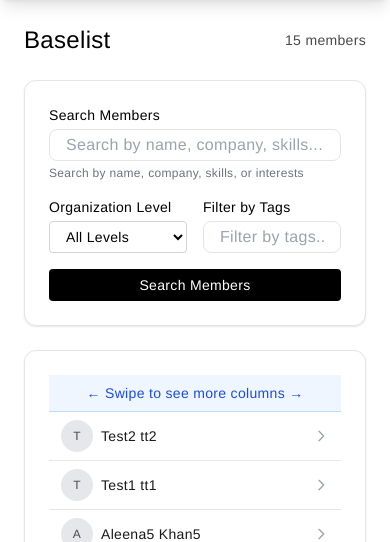
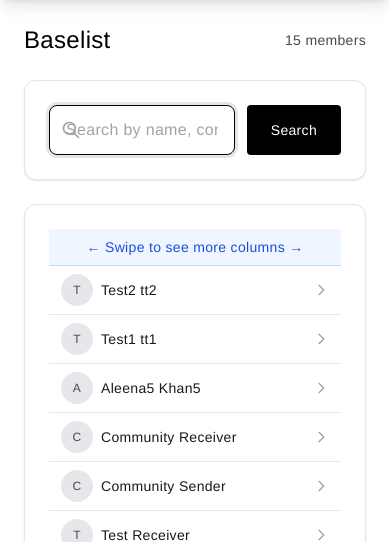
Before and after one commit to AleenaKhan10/Project-GrowComm, a Django app: page /community/ in a window 390 px wide. Shown: the part 66-608 px from the top of the page. Run offline with Django 5.2, Linux system fonts and the light colour scheme; a user stored in the database is signed in; data comes from the database, SQL or seed files in the repository; both versions use the stored data as it was after the commit; some libraries are stand-ins or nearby versions; some web fonts are replaced.

Commit message:
Refactor user list view to implement unified search functionality, allowing users to search by name, company, location, tags, and skills. Update templates for improved search interface and remove old filtering options for a cleaner user experience. Allow all users to create invites without verification in the invites section.

```diff
--- a/communities/views.py
+++ b/communities/views.py
@@ -18,37 +18,52 @@
 
 @login_required
 def user_list(request):
-    """Main community page showing all users with search and filter functionality"""
-    form = ProfileSearchForm(request.GET)
+    """Main community page showing all users with unified search functionality"""
+    # Get the unified search query
+    search_query = request.GET.get('q', '').strip()
 
     # Get all users except current user
     users = User.objects.exclude(id=request.user.id).select_related('profile')
 
-    # Apply filters if form is valid
-    if form.is_valid():
-        search = form.cleaned_data.get('search')
-        organization_level = form.cleaned_data.get('organization_level')
-        tags = form.cleaned_data.get('tags')
+    # Apply unified search if provided
+    if search_query:
+        # Split search query into words for better matching
+        search_words = search_query.split()
 
-        if search:
-            users = users.filter(
-                Q(first_name__icontains=search) |
-                Q(last_name__icontains=search) |
-                Q(username__icontains=search) |
-                Q(profile__company__icontains=search) |
-                Q(profile__team__icontains=search) |
-                Q(profile__bio__icontains=search) |
-                Q(profile__tags__icontains=search) |
-                Q(profile__schools__icontains=search)
+        # Build search filter using OR logic - users matching ANY word will be returned
+        search_filter = Q()
+        for word in search_words:
+            word_lower = word.lower()
+
+            # Create basic field searches
+            word_filter = (
+                Q(first_name__icontains=word) |
+                Q(last_name__icontains=word) |
+                Q(username__icontains=word) |
+                Q(profile__company__icontains=word) |
+                Q(profile__team__icontains=word) |
+                Q(profile__location__icontains=word) |
+                Q(profile__bio__icontains=word) |
+                Q(profile__tags__icontains=word) |
+                Q(profile__schools__icontains=word) |
+                Q(profile__organization_level__icontains=word)
             )
 
-        if organization_level:
-            users = users.filter(profile__organization_level=organization_level)
+            # Add special handling for organization level display names
+            from profiles.models import UserProfile
+            org_level_matches = Q()
+            for key, display_name in UserProfile.ORGANIZATION_LEVELS:
+                if word_lower in display_name.lower():
+                    org_level_matches |= Q(profile__organization_level=key)
 
-        if tags:
-            tag_list = [tag.strip().lower() for tag in tags.split(',') if tag.strip()]
-            for tag in tag_list:
-                users = users.filter(profile__tags__icontains=tag)
+            word_filter |= org_level_matches
+            # Use OR logic - users matching ANY search word will be included
+            search_filter |= word_filter
+
+        users = users.filter(search_filter).distinct()
+
+    # Keep the old form for backward compatibility but hidden
+    form = ProfileSearchForm(request.GET)
 
     # Order by newest members first
     users = users.order_by('-profile__created_date')
@@ -93,6 +108,7 @@
 
     context = {
         'form': form,
+        'search_query': search_query,
         'page_obj': page_obj,
         'total_users': users.count(),
         'user_is_verified': request.user.is_superuser or (hasattr(request.user, 'profile') and request.user.profile.is_verified),
--- a/invites/views.py
+++ b/invites/views.py
@@ -30,11 +30,7 @@
 
     if request.method == 'POST':
         if 'create_invite' in request.POST:
-            # Check if user is verified before creating invite (superadmins bypass)
-            if not request.user.is_superuser and not request.user.profile.is_verified:
-                messages.error(request, f"You need {request.user.profile.referrals_needed} more referrals to create invite links.")
-                return redirect('invites:my_invites')
-
+            # Allow all users to create invites (no verification required)
             invite_form = CreateInviteForm(request.POST)
             if invite_form.is_valid():
                 invite = invite_form.save(user=request.user)
--- a/templates/communities/user_list.html
+++ b/templates/communities/user_list.html
@@ -227,47 +227,36 @@
         <div class="text-sm text-gray-600">{{ total_users }} members</div>
     </div>
 
-    <!-- Search and Filter Form -->
+    <!-- Unified Search Bar -->
     <div class="card mb-6">
-        <!-- Desktop search form -->
-        <form method="GET" class="hidden md:flex space-x-4">
-            <div class="flex-1">
-                {{ form.search }}
+        <form method="GET" class="flex space-x-3">
+            <div class="flex-1 relative">
+                <input
+                    type="text"
+                    name="q"
+                    value="{{ search_query }}"
+                    placeholder="Search by name, company, location, tags, skills, or any combination..."
+                    class="input w-full pl-10 pr-4"
+                    autofocus
+                >
+                <svg class="absolute left-3 top-1/2 transform -translate-y-1/2 w-5 h-5 text-gray-400" fill="none" stroke="currentColor" viewBox="0 0 24 24">
+                    <path stroke-linecap="round" stroke-linejoin="round" stroke-width="2" d="M21 21l-6-6m2-5a7 7 0 11-14 0 7 7 0 0114 0z"/>
+                </svg>
             </div>
-            <div class="w-48">
-                {{ form.organization_level }}
-            </div>
-            <div class="w-48">
-                {{ form.tags }}
-            </div>
-            <button type="submit" class="px-4 py-1.5 bg-cyan-600 text-white text-sm rounded hover:bg-cyan-700 transition-colors h-8">
+            <button type="submit" class="px-6 py-2 bg-black text-white text-sm font-medium rounded hover:bg-gray-800 transition-colors">
                 Search
             </button>
+            {% if search_query %}
+            <a href="{% url 'communities:user_list' %}" class="px-4 py-2 bg-gray-200 text-gray-700 text-sm font-medium rounded hover:bg-gray-300 transition-colors">
+                Clear
+            </a>
+            {% endif %}
         </form>
-
-        <!-- Mobile search form -->
-        <form method="GET" class="block md:hidden space-y-4">
-            <div>
-                <label class="form-label text-sm mb-1">Search Members</label>
-                {{ form.search }}
-                <p class="text-xs text-gray-500 mt-1">Search by name, company, skills, or interests</p>
-            </div>
-
-            <div class="grid grid-cols-2 gap-4">
-                <div>
-                    <label class="form-label text-sm mb-1">Organization Level</label>
-                    {{ form.organization_level }}
-                </div>
-                <div>
-                    <label class="form-label text-sm mb-1">Filter by Tags</label>
-                    {{ form.tags }}
-                </div>
-            </div>
-
-            <button type="submit" class="px-4 py-1.5 bg-black text-white text-sm rounded hover:bg-black transition-colors w-full h-8">
-                Search Members
-            </button>
-        </form>
+        {% if search_query %}
+        <div class="mt-2 text-sm text-gray-600">
+            Searching for: <span class="font-medium text-black">{{ search_query }}</span>
+        </div>
+        {% endif %}
     </div>
 
     <!-- Community Table -->
```
Also changed, not shown: templates/invites/my_invites.html (+1 -15 lines), db.sqlite3.
